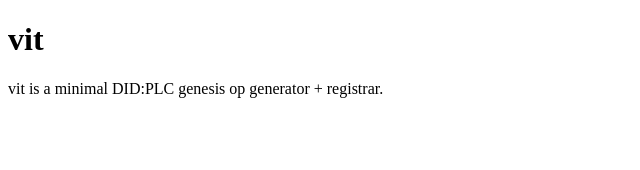
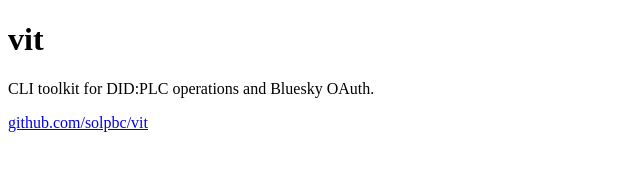
Before and after one commit to solpbc/vit, a website: page docs/index.html in a window 1280 px wide. Shown: the whole page, without its empty margins (0-640 px from the left). Drawn offline with Linux system fonts and the light colour scheme.

Commit message:
Add GitHub repo link and update description on v-it.org

```diff
--- a/docs/index.html
+++ b/docs/index.html
@@ -7,6 +7,7 @@
 </head>
 <body>
   <h1>vit</h1>
-  <p>vit is a minimal DID:PLC genesis op generator + registrar.</p>
+  <p>CLI toolkit for DID:PLC operations and Bluesky OAuth.</p>
+  <p><a href="https://github.com/solpbc/vit">github.com/solpbc/vit</a></p>
 </body>
 </html>
```
